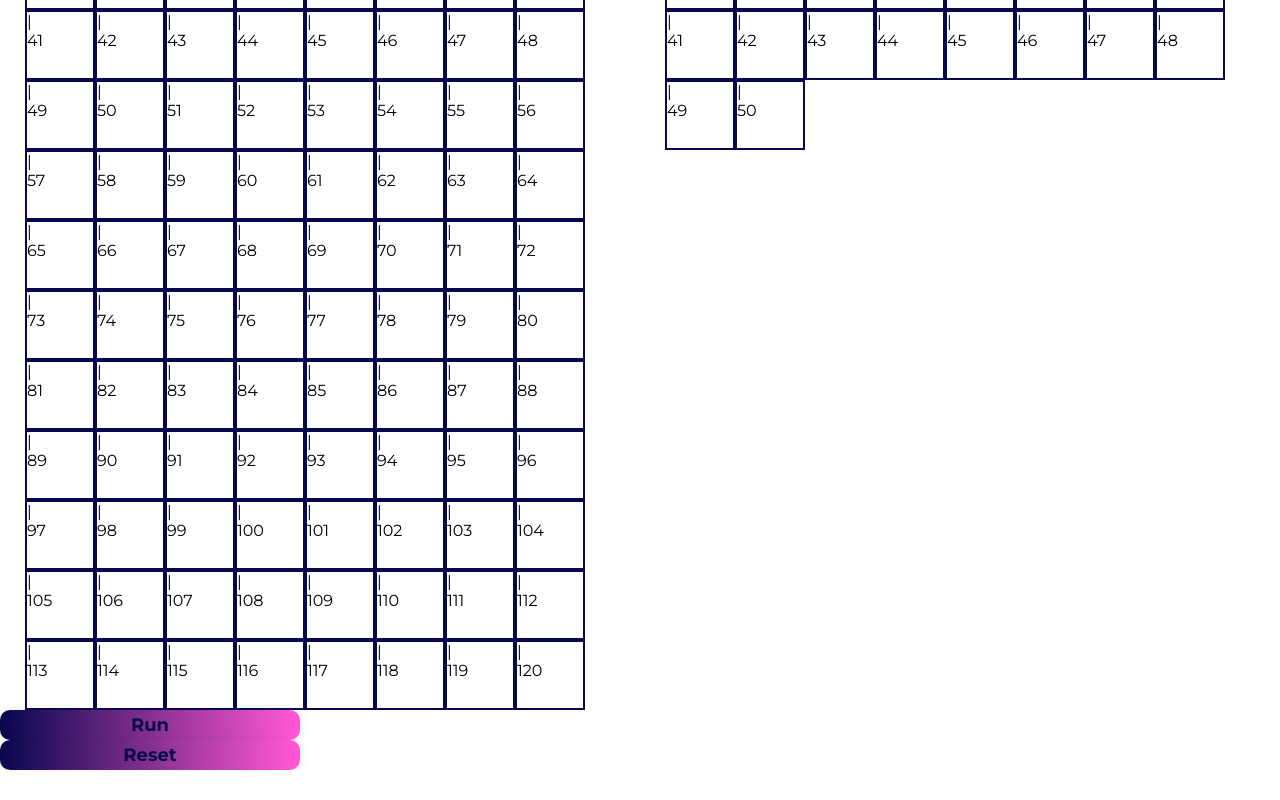
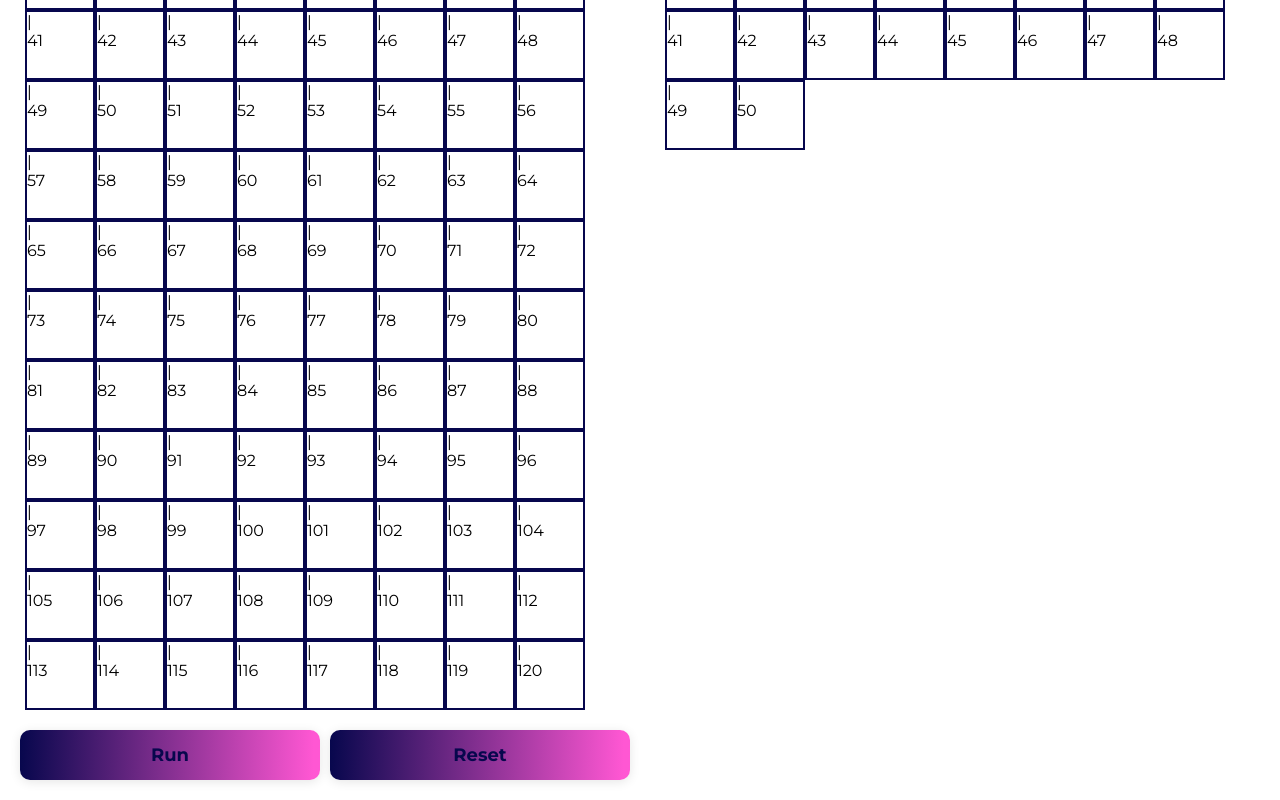
Before and after one commit to brenoamin/process-scheduller, a React (Vite) app: page / in a window 1280 px wide. Shown: the part 1110-1910 px from the top of the page. Before the commit the page ends 1880 px from the top, so only its background shows below. Built offline with nearby package versions, Linux system fonts and the light colour scheme; the HTML template or start-up script is replaced by a standard one.

Commit message:
improvement(css): a few css improvements

```diff
--- a/src/App.css
+++ b/src/App.css
@@ -19,7 +19,7 @@
   gap: 30px;
   margin-top: 20px;
 }
-.memory-section{
+.memory-section {
   display: flex;
 }
 
@@ -40,3 +40,10 @@
   letter-spacing: 15px;
   color: #07074d;
 }
+.control-system {
+  display: flex;
+  gap: 10px;
+  padding-left: 20px;
+  margin-top: 20px;
+  margin-bottom: 20px;
+}
--- a/src/App.tsx
+++ b/src/App.tsx
@@ -85,7 +85,7 @@ function App() {
           <DiskMatrix />
           <RAM />
         </div>
-        <div>
+        <div className="control-system">
           <div>
             <Run
               title="Run"
@@ -93,9 +93,9 @@ function App() {
               getProcessData={getProcessData}
             />
           </div>
-        </div>
-        <div>
-          <Reset title="Reset" onClick={() => {}} />
+          <div>
+            <Reset title="Reset" onClick={() => {}} />
+          </div>
         </div>
       </div>
     </div>
--- a/src/components/Button/index.css
+++ b/src/components/Button/index.css
@@ -2,7 +2,7 @@ button {
   all: unset;
   box-sizing: border-box;
   width: 300px;
-  height: 30px;
+  height: 50px;
   padding: 8px 15px;
   display: flex;
   align-items: center;
```
